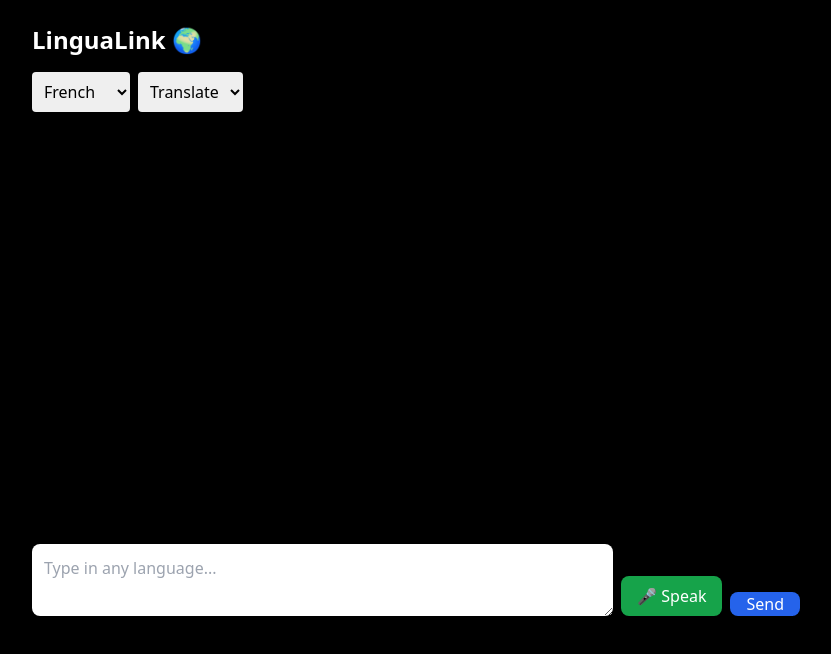
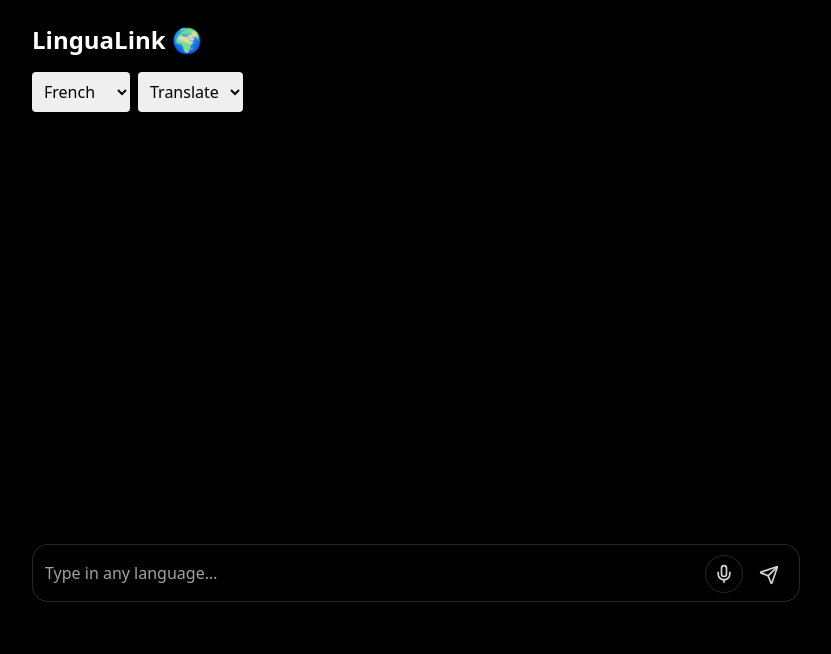
Before and after one commit to dkay9/LinguaLink, a Next.js app: page /chat in a window 1280 px wide. Shown: the top 654 px of the page, without its empty margins (224-1055 px from the left). Built offline with nearby package versions, Linux system fonts and the light colour scheme.

Commit message:
New push

```diff
--- a/components/ChatBox.tsx
+++ b/components/ChatBox.tsx
@@ -1,47 +1,58 @@
 "use client";
 import { useState, KeyboardEvent } from "react";
+import { Send } from "lucide-react";
 import VoiceInput from "./VoiceInput";
 
 type ChatBoxProps = {
   onSend: (text: string) => void;
   disabled?: boolean;
+  language?: string;
 };
 
-export default function ChatBox({ onSend, disabled }: ChatBoxProps) {
+export default function ChatBox({
+  onSend,
+  disabled,
+  language,
+}: ChatBoxProps) {
   const [text, setText] = useState("");
 
   function submit() {
-    if (!text.trim()) return;
+    if (!text.trim() || disabled) return;
     onSend(text);
     setText("");
   }
 
   function handleKeyDown(e: KeyboardEvent<HTMLTextAreaElement>) {
     if (e.key === "Enter" && !e.shiftKey) {
-        e.preventDefault();
-        submit();
+      e.preventDefault();
+      submit();
     }
   }
 
   return (
-    <div className="flex gap-2 items-end">
+    <div className="flex items-end gap-2 rounded-2xl border border-white/15 bg-black/70 backdrop-blur px-3 py-2">
       <textarea
-        className="flex-1 p-3 rounded-lg text-black"
-        placeholder="Type in any language..."
+        className="flex-1 resize-none bg-transparent text-white placeholder-zinc-400 outline-none py-2 max-h-32"
+        placeholder="Type in any language…"
         value={text}
         onChange={(e) => setText(e.target.value)}
         onKeyDown={handleKeyDown}
         disabled={disabled}
+        rows={1}
       />
 
-      <VoiceInput onSend={onSend} />
+      <VoiceInput
+        onSend={onSend}
+        disabled={disabled}
+        language={language}
+      />
 
       <button
         onClick={submit}
-        className="px-4 bg-blue-600 text-white rounded-lg"
         disabled={disabled}
+        className="p-2 rounded-full text-zinc-300 hover:text-white transition disabled:opacity-40"
       >
-        Send
+        <Send size={20} />
       </button>
     </div>
   );
--- a/components/VoiceInput.tsx
+++ b/components/VoiceInput.tsx
@@ -1,5 +1,6 @@
 "use client";
 import { useState } from "react";
+import { Mic } from "lucide-react";
 
 type VoiceInputProps = {
   onSend: (text: string) => void;
@@ -45,24 +46,19 @@ export default function VoiceInput({
     <button
       onClick={handleVoice}
       disabled={disabled}
-      className={`
-        relative px-4 py-2 rounded-lg text-white transition
-        ${disabled ? "opacity-40 cursor-not-allowed" : ""}
-        ${listening ? "bg-red-600" : "bg-green-600"}
-      `}
+      className={`relative p-2 rounded-full border border-white/15
+        ${listening ? "text-red-400" : "text-zinc-300"}
+        hover:text-white transition disabled:opacity-40`}
     >
       {listening && (
-        <span className="absolute inset-0 rounded-lg animate-ping bg-white/30" />
+        <span className="absolute inset-0 rounded-full animate-ping bg-red-500/30" />
       )}
-
-      <span className="relative z-10">
-        {listening ? "Listening…" : "🎤 Speak"}
-      </span>
+      <Mic size={20} />
     </button>
   );
 }
 
-function mapLanguageToLocale(language?: string) {
+function mapLanguageToLocale(language?: string): string {
   switch (language) {
     case "French":
       return "fr-FR";
@@ -70,6 +66,12 @@ function mapLanguageToLocale(language?: string) {
       return "es-ES";
     case "German":
       return "de-DE";
+    case "Yoruba":
+      return "yo-NG";
+    case "Igbo":
+      return "ig-NG";
+    case "Hausa":
+      return "ha-NG";
     default:
       return "en-US";
   }
--- a/package.json
+++ b/package.json
@@ -11,6 +11,7 @@
   },
   "dependencies": {
     "groq-sdk": "^0.37.0",
+    "lucide-react": "^0.562.0",
     "next": "16.1.1",
     "react": "19.2.3",
     "react-dom": "19.2.3"
```
Also changed, not shown: 1 other file (tests, documents, lock files or other folders).
